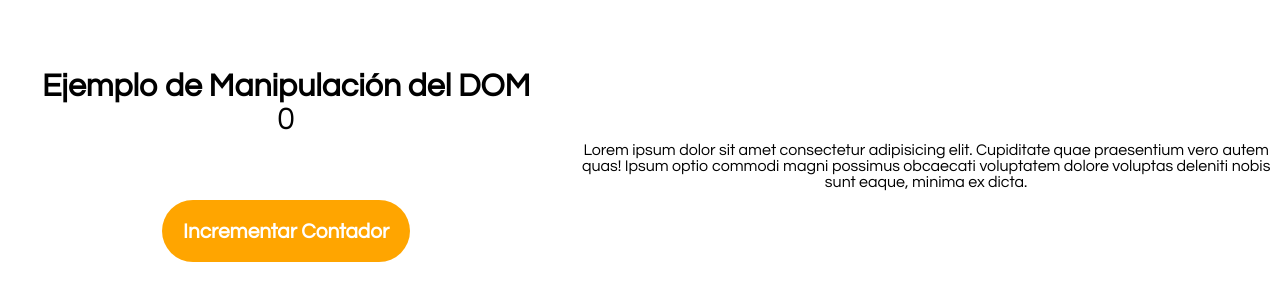
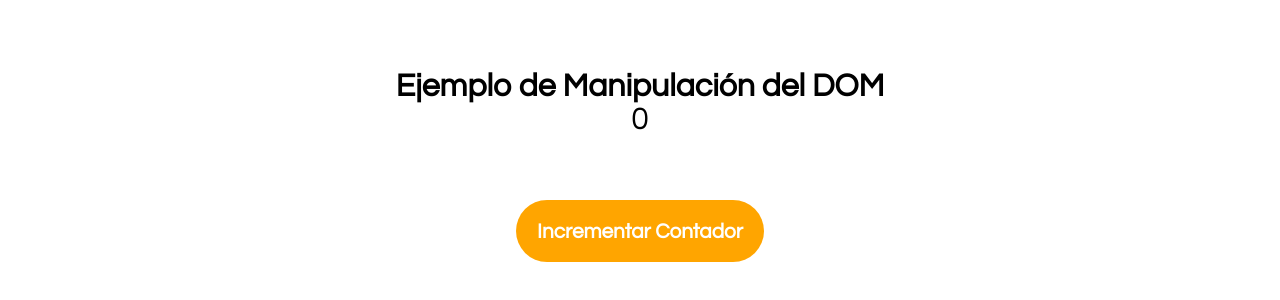
Before and after one commit to JRodriAlarc/ejemploDom, a plain HTML site: page index.html in a window 1280 px wide. Shown: the part 234-534 px from the top of the page. Drawn offline with Linux system fonts and the light colour scheme.

Commit message:
Update index.html
actualizaciopn

```diff
--- a/index.html
+++ b/index.html
@@ -15,8 +15,6 @@
         <button id="botonIncrementar">Incrementar Contador</button>
     </div>
 
-    <p>Lorem ipsum dolor sit amet consectetur adipisicing elit. Cupiditate quae praesentium vero autem quas! Ipsum optio commodi magni possimus obcaecati voluptatem dolore voluptas deleniti nobis sunt eaque, minima ex dicta.</p>
-
   <script src="js/script.js"></script>
 </body>
 </html>
```
